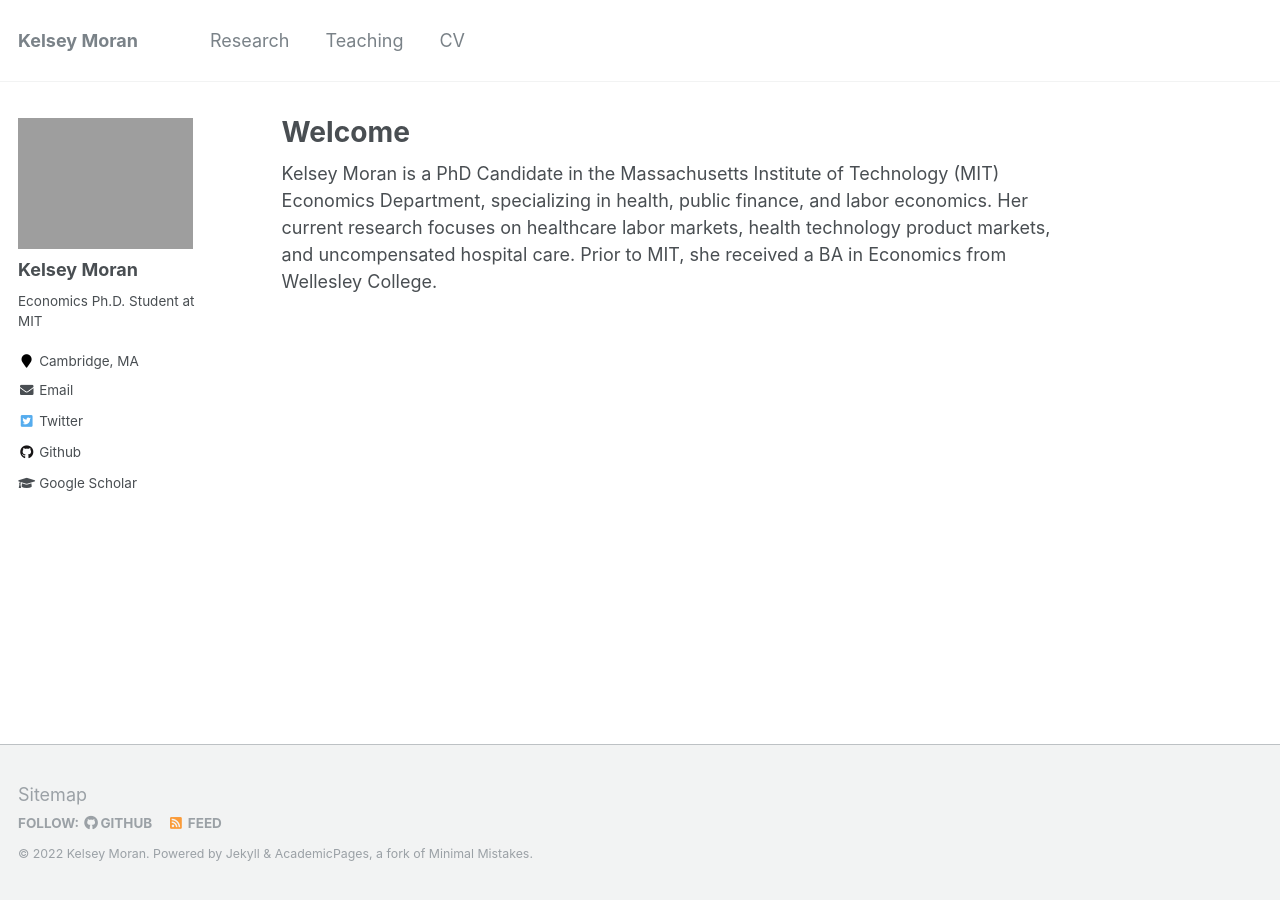
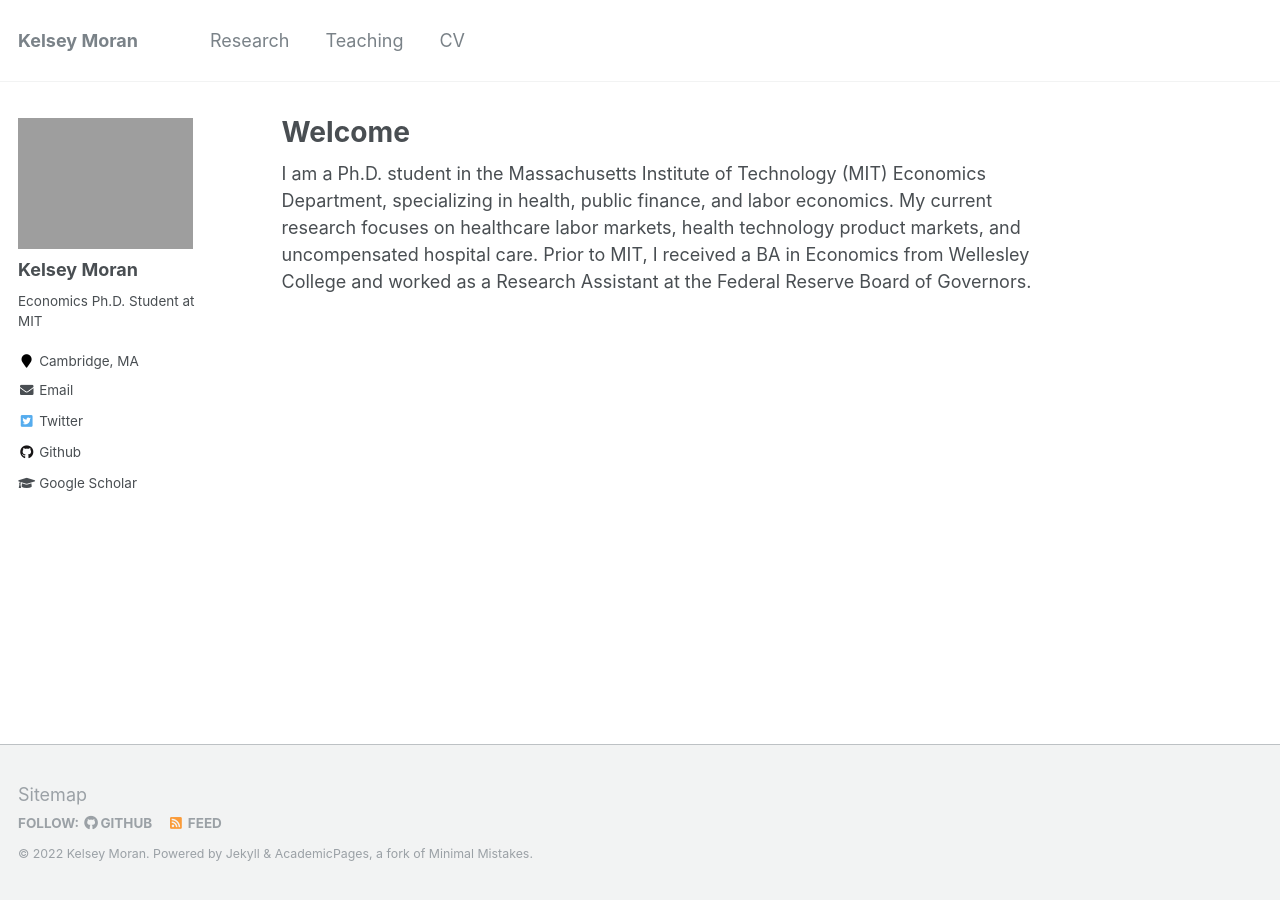
Before and after one commit to kelseymoran/kelseymoran.github.io, a Jekyll site: the page built from _pages/about.md, in a window 1280 px wide. Built offline with Jekyll 4.4.1, drawn with Linux system fonts in a browser that asks for light colours.

Commit message:
Update about.md

```diff
--- a/_pages/about.md
+++ b/_pages/about.md
@@ -8,4 +8,4 @@ redirect_from:
   - /about.html
 ---
 
-Kelsey Moran is a PhD Candidate in the Massachusetts Institute of Technology (MIT) Economics Department, specializing in health, public finance, and labor economics. Her current research focuses on healthcare labor markets, health technology product markets, and uncompensated hospital care. Prior to MIT, she received a BA in Economics from Wellesley College.
+I am a Ph.D. student in the Massachusetts Institute of Technology (MIT) Economics Department, specializing in health, public finance, and labor economics. My current research focuses on healthcare labor markets, health technology product markets, and uncompensated hospital care. Prior to MIT, I received a BA in Economics from Wellesley College and worked as a Research Assistant at the Federal Reserve Board of Governors.
```
